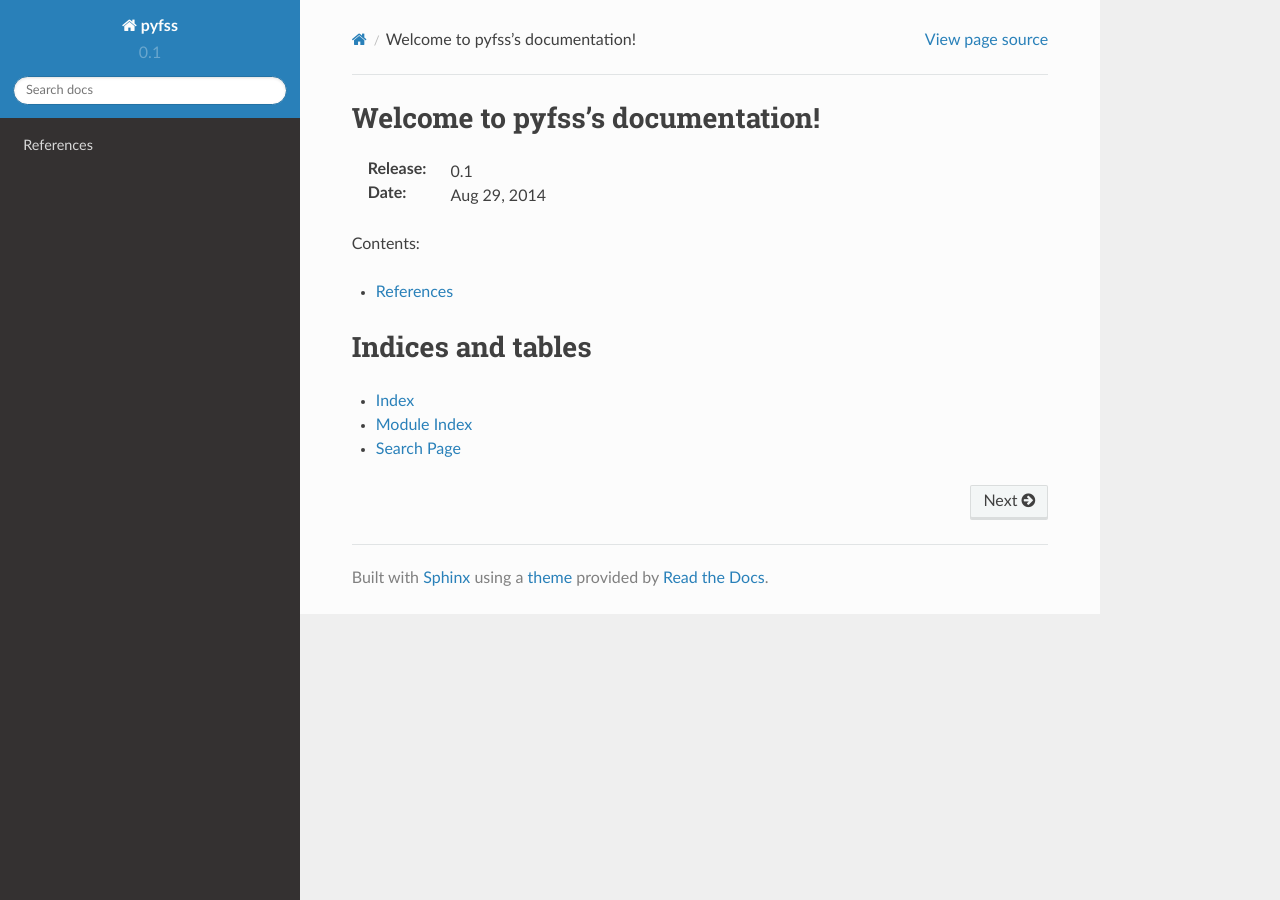
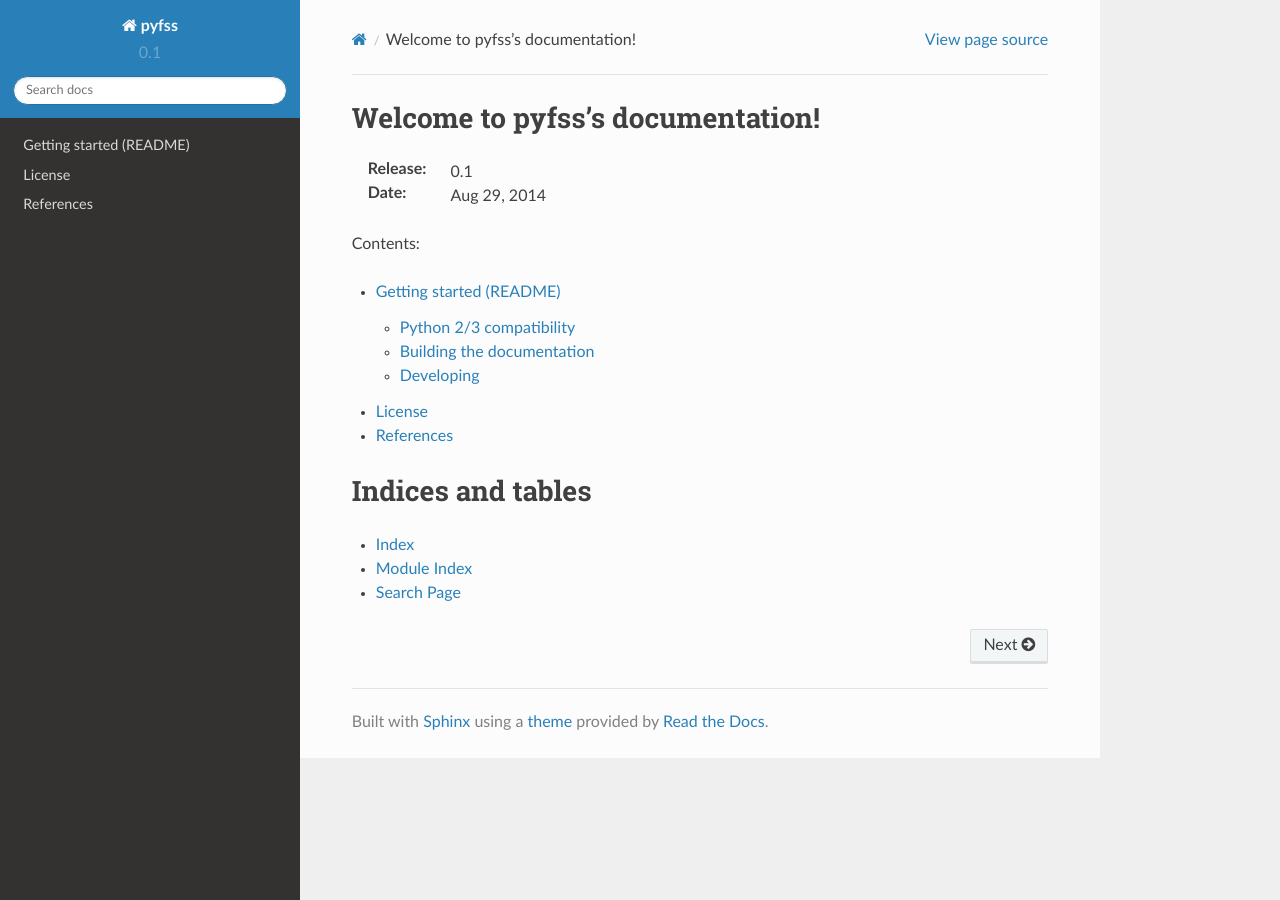
Before and after one commit to andsor/pyfssa, a Sphinx documentation site: the page built from docs/index.rst, in a window 1280 px wide. Built offline with Sphinx 7.4.7 and the Read the Docs theme 2.0.0, drawn with Linux system fonts in a browser that asks for light colours.

Commit message:
Integrate README into documentation

```diff
--- a/docs/index.rst
+++ b/docs/index.rst
@@ -14,9 +14,9 @@ Contents:
 .. toctree::
    :maxdepth: 2
 
+   readme
+   license
    zbib
-
-
 
 Indices and tables
 ==================
--- /dev/null
+++ b/docs/license.rst
@@ -0,0 +1,5 @@
+License
+=======
+
+.. include:: ../README.rst
+   :start-after: license-after-anchor
--- /dev/null
+++ b/docs/readme.rst
@@ -0,0 +1,6 @@
+Getting started (README)
+========================
+
+.. include:: ../README.rst
+   :start-line: 3
+   :end-before: license-before-anchor
```
Also changed, not shown: README.rst (+44 -40 lines).
